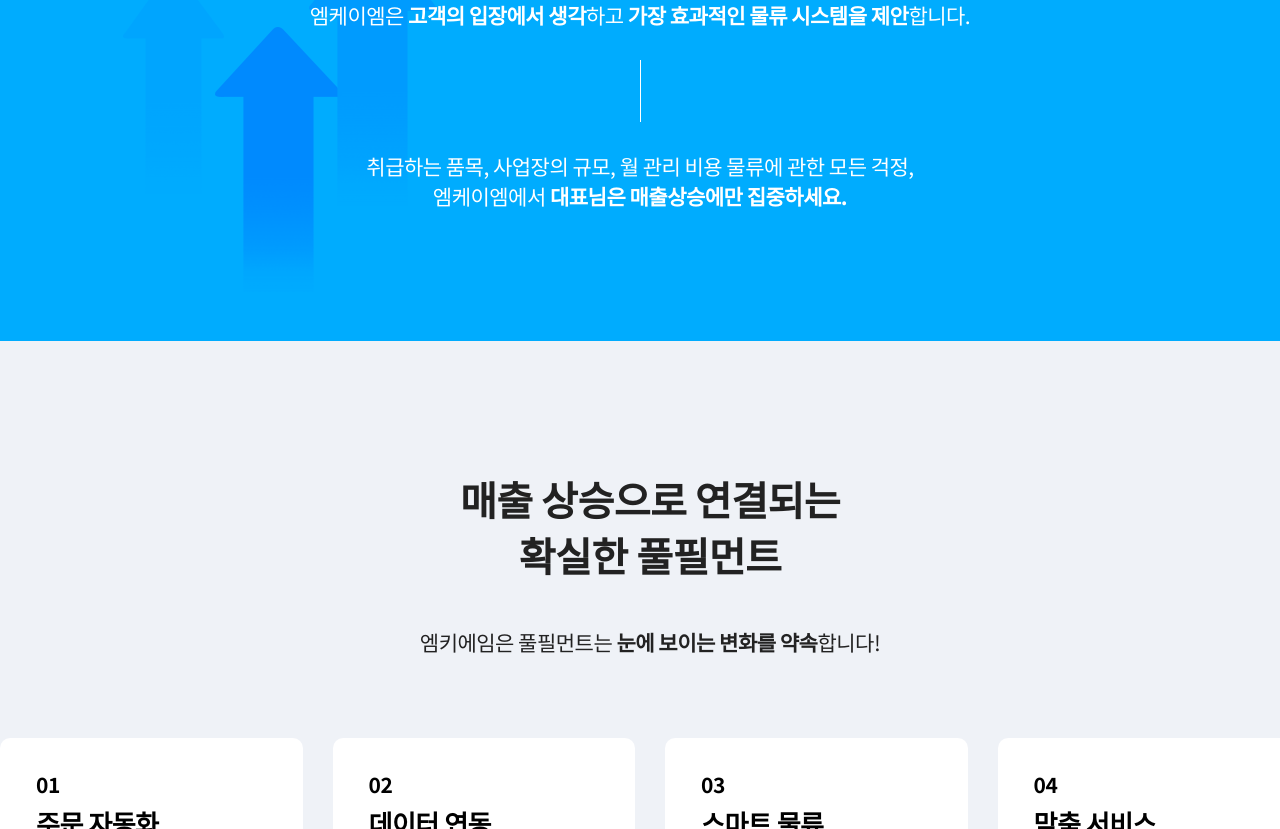
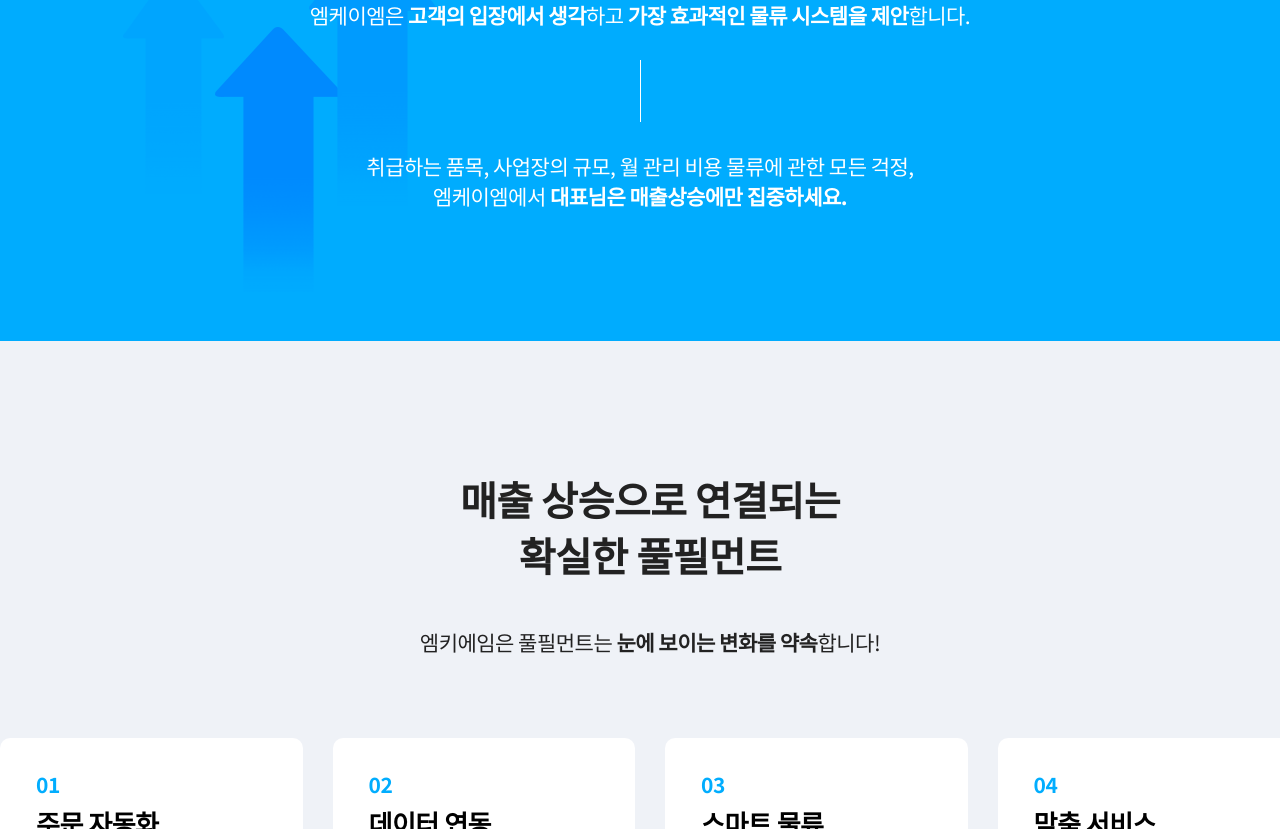
Before and after one commit to suld2495/mkm, a React (Vite) app: page / in a window 1280 px wide. Shown: the part 1971-2800 px from the top of the page. Built offline with nearby package versions, Linux system fonts and the light colour scheme.

Commit message:
css 외부로 분리

```diff
--- a/index.html
+++ b/index.html
@@ -7,6 +7,7 @@
     <link rel="preconnect" href="https://fonts.googleapis.com">
     <link rel="preconnect" href="https://fonts.gstatic.com" crossorigin>
     <link href="https://fonts.googleapis.com/css2?family=Noto+Sans+KR:wght@100;300;400;500;700;900&display=swap" rel="stylesheet">
+    <link rel="stylesheet" href="/css/main.css">
     <title>Vite + React</title>
   </head>
   <body>
--- a/src/styles/main.css
+++ b/public/css/main.css
@@ -171,6 +171,7 @@
   font-weight: bold;
   font-size: 21px;
   margin-bottom: 15px;
+  color: var(--main-color);
 }
 
 .main .section02 .list li span.title {
--- a/src/pages/Main.jsx
+++ b/src/pages/Main.jsx
@@ -6,7 +6,6 @@ import Section03 from "../components/main/Section03";
 import Section04 from "../components/main/Section04";
 import Section05 from "../components/main/Section05";
 import Section06 from "../components/main/Section06";
-import '../styles/main.css';
 
 const Main = () => (
   <div className="main">
```
